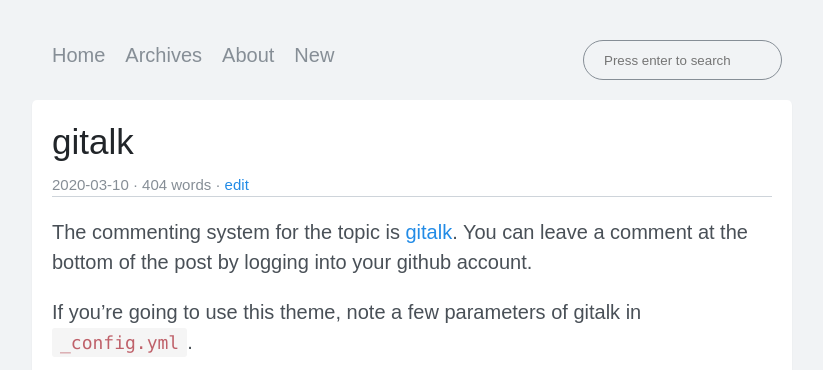
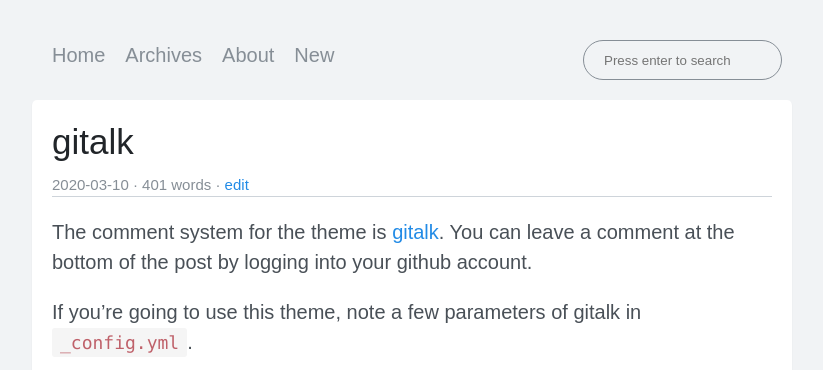
Before and after one commit to whenfung/simple, a Jekyll site: the page built from _posts/2020-03-10-gitalk.md, in a window 1280 px wide. Shown: the top 370 px of the page, without its empty margins (228-1051 px from the left). Built offline with Jekyll 4.4.1, drawn with Linux system fonts in a browser that asks for light colours; nearby versions of some CDN libraries; comment, search, counter and statistics services are not loaded.

Commit message:
Update 2020-03-10-gitalk.md

```diff
--- a/_posts/2020-03-10-gitalk.md
+++ b/_posts/2020-03-10-gitalk.md
@@ -2,7 +2,7 @@
 title: gitalk
 ---
 
-The commenting system for the topic is [gitalk](https://github.com/gitalk/gitalk). You can leave a comment at the bottom of the post by logging into your github account.
+The comment system for the theme is [gitalk](https://github.com/gitalk/gitalk). You can leave a comment at the bottom of the post by logging into your github account.
 
 If you're going to use this theme, note a few parameters of gitalk in `_config.yml`.
 
```
